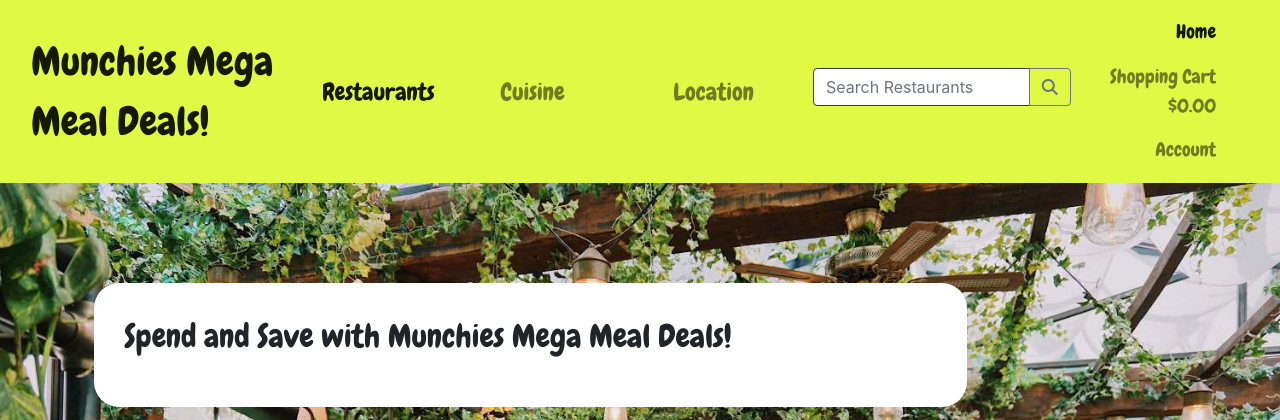
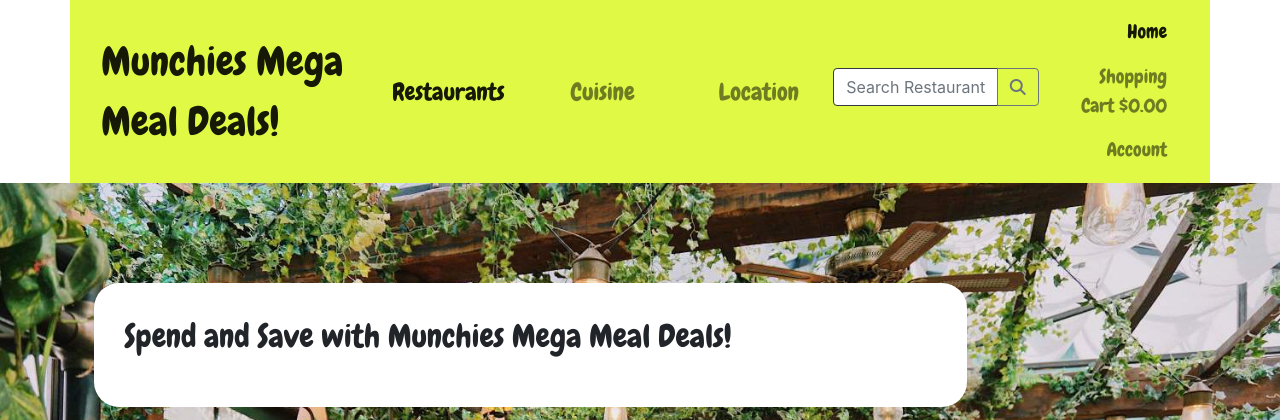
Before and after one commit to Code-Institute-Submissions/project4-6, a Django app: page / in a window 1280 px wide. Shown: the top 420 px of the page. Run offline with Django 3.2, Linux system fonts and the light colour scheme; some libraries are stand-ins or nearby versions.

Commit message:
homepage css update6

```diff
--- a/templates/base.html
+++ b/templates/base.html
@@ -25,7 +25,7 @@
     <title>Munchies Mega Meal Dealss</title>
   </head>
   <body>
-    <div class="container-fluid navbar-background">
+    <div class="container navbar-background">
         <div class="navbar navbar-expand-md navbar-light navbar-background">
             <div class="navbar-brand title">
                 Munchies Mega <br> Meal Deals!
```
